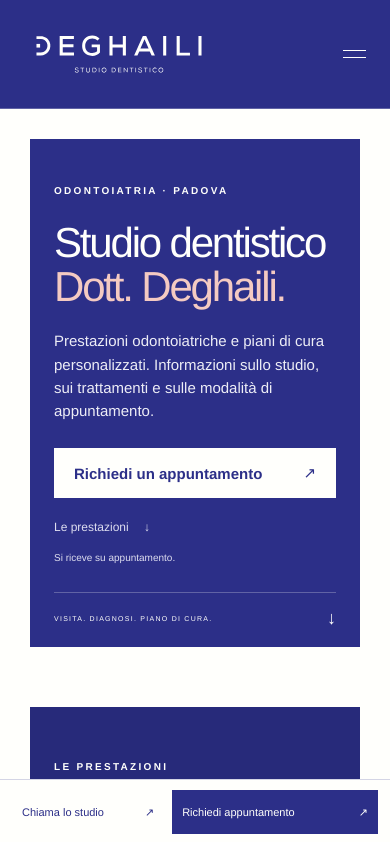
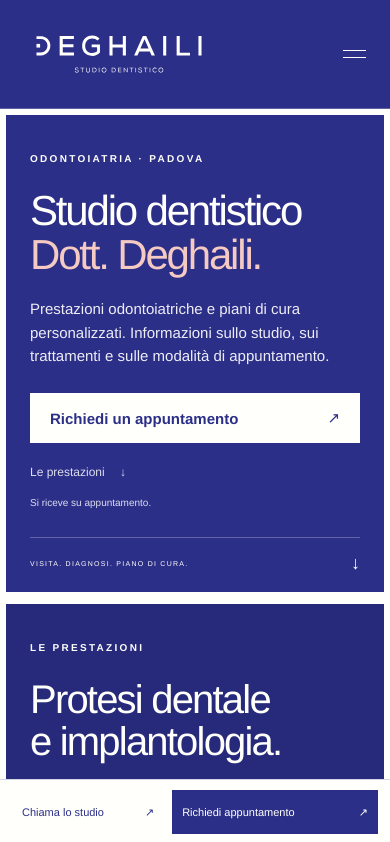
Before and after one commit to N4D3RR/website-studio-dgh, a React (Vite) app: page / in a window 390 px wide. Shown: the top 842 px of the page. Built offline with nearby package versions, Linux system fonts and the light colour scheme.

Commit message:
fix: size section cards to content and reduce spacing

```diff
--- a/src/styles/base.css
+++ b/src/styles/base.css
@@ -8,7 +8,7 @@
   --navy: #2c2f88;
   --blue-deep: #272a7a;
   --blue-soft: #30338f;
-  --card-frame: 30px;
+  --card-frame: clamp(6px, 1vw, 12px);
   --paper: #fffffc;
   --muted: #ddddef;
   --accent: #f4cac2;
--- a/src/styles/cards.css
+++ b/src/styles/cards.css
@@ -6,20 +6,27 @@
 }
 
 .section-frame {
-  min-block-size: 100svh;
-  display: flex;
-  flex-direction: column;
+  display: block;
   scroll-snap-align: center;
   scroll-snap-stop: always;
 }
 
 .section-frame > .section-shell {
-  flex: 1;
   width: 100%;
   margin: 0;
+  padding-block: clamp(36px, 4.5vw, 64px);
 }
 
-/* Le schede lunghe crescono con il contenuto: nessuna altezza bloccata. */
+/* L’altezza segue il contenuto; la cornice separa i pannelli colorati. */
+.section-frame > .hero {
+  padding-bottom: 0;
+}
+
+.section-frame .back-link {
+  margin-bottom: clamp(24px, 3vw, 40px);
+}
+
+/* Le schede lunghe restano scorribili per intero. */
 .site-header {
   scroll-snap-align: start;
 }
@@ -38,9 +45,3 @@
   scroll-snap-type: none;
   scroll-behavior: auto;
 }
-
-@media (max-width: 700px) {
-  .section-frame {
-    min-block-size: 0;
-  }
-}
--- a/src/styles/home.css
+++ b/src/styles/home.css
@@ -4,12 +4,11 @@
   grid-template-columns: 1.03fr 1fr;
   align-items: center;
   padding-top: 54px;
-  min-height: 690px;
   background: var(--navy);
 }
 .hero-copy {
   z-index: 1;
-  padding: 35px 0 60px;
+  padding: 16px 0 28px;
 }
 .hero h1 {
   font-size: clamp(47px, 5.5vw, 83px);
--- a/src/styles/index.css
+++ b/src/styles/index.css
@@ -6,6 +6,6 @@
 @import "./responsive.css";
 @import "./treatments.css";
 
+@import "./directions.css";
+
 @import "./cards.css";
-
-@import "./directions.css";
--- a/src/styles/responsive.css
+++ b/src/styles/responsive.css
@@ -1,7 +1,4 @@
 @media (min-width: 1500px) {
-  .hero {
-    min-height: 770px;
-  }
   .hero h1 {
     font-size: 86px;
   }
@@ -17,7 +14,6 @@
     padding-left: 20px;
   }
   .hero {
-    min-height: 620px;
     grid-template-columns: 1.05fr 1fr;
   }
   .hero h1 {
```
